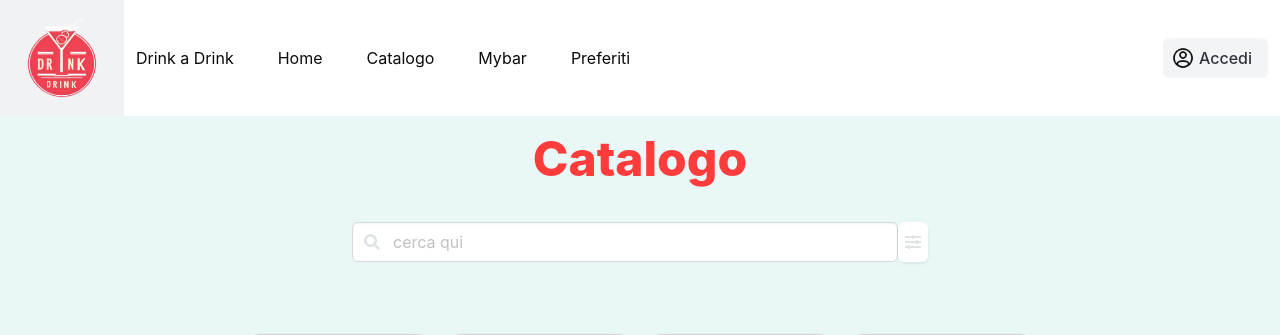
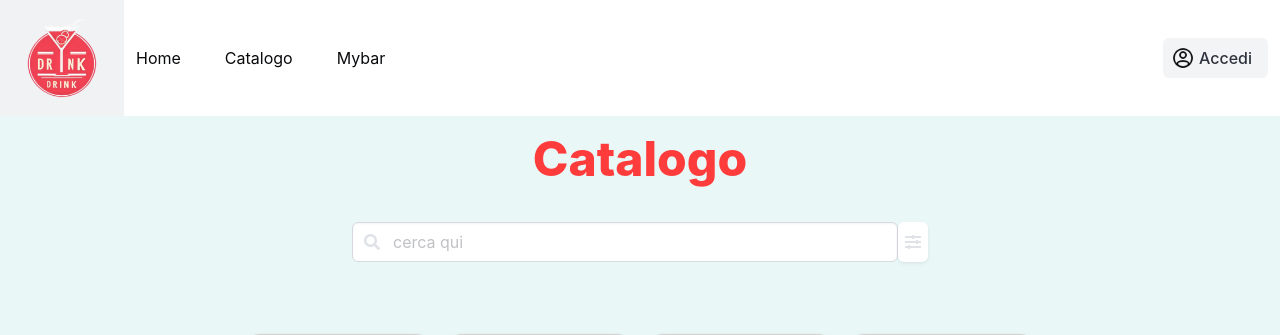
Before and after one commit to GregPesc/progetto_terranova, a Flask app: page /catalogo in a window 1280 px wide. Shown: the top 335 px of the page. Run offline with Flask 3, Linux system fonts and the light colour scheme; parts of the project's set-up code (start-up, migrations or seed data) failed here and were passed over; some libraries are stand-ins or nearby versions.

Commit message:
fix navbar links

```diff
--- a/app/app/templates/layout.html
+++ b/app/app/templates/layout.html
@@ -26,7 +26,7 @@
   <body>
     <nav class="navbar is-white" role="navigation" aria-label="main navigation">
       <div class="navbar-brand">
-        <a class="navbar-item" href="drinkadrink.me">
+        <a class="navbar-item" href="{{ url_for('main.home') }}">
           <img
             src="{{ url_for('static', filename='images/resultlogo.png') }}"
           />
@@ -48,11 +48,12 @@
 
       <div class="navbar-menu" id="mainNavbarMenu">
         <div class="navbar-start">
-          <a class="navbar-item" href="#">Drink a Drink</a>
-          <a class="navbar-item" href="#">Home</a>
-          <a class="navbar-item" href="#">Catalogo</a>
+          <a class="navbar-item" href="{{ url_for('main.home') }}">Home</a>
+          <a class="navbar-item" href="{{ url_for('main.catalogo') }}"
+            >Catalogo</a
+          >
+          <!-- TODO: fix this link when the page is merged -->
           <a class="navbar-item" href="#">Mybar</a>
-          <a class="navbar-item" href="#">Preferiti</a>
         </div>
         <div class="navbar-end">
           <div class="navbar-item">
```
